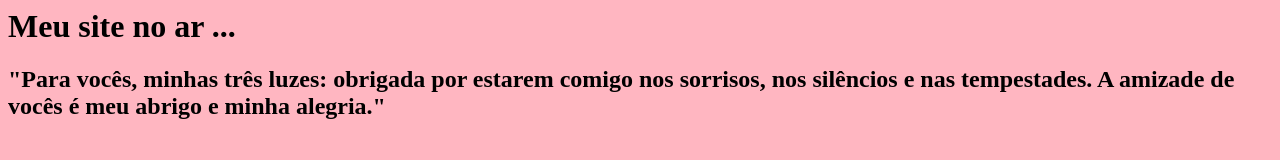
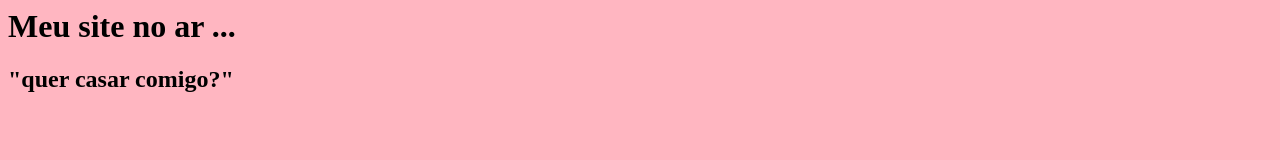
Before and after one commit to Larinha200/Hospedagem, a plain HTML site: page index.html in a window 1280 px wide. Drawn offline with Linux system fonts and the light colour scheme.

Commit message:
Update index.html

```diff
--- a/index.html
+++ b/index.html
@@ -1,8 +1,6 @@
 
 <h1> Meu site no ar ...</h1>
-<h2>"Para vocês, minhas três luzes: obrigada por estarem
-   comigo nos sorrisos, nos silêncios e nas tempestades.
-   A amizade de vocês é meu abrigo e minha alegria."</h2>
+<h2>"quer casar comigo?"</h2>
 <head>
 <style>
 body {
```
